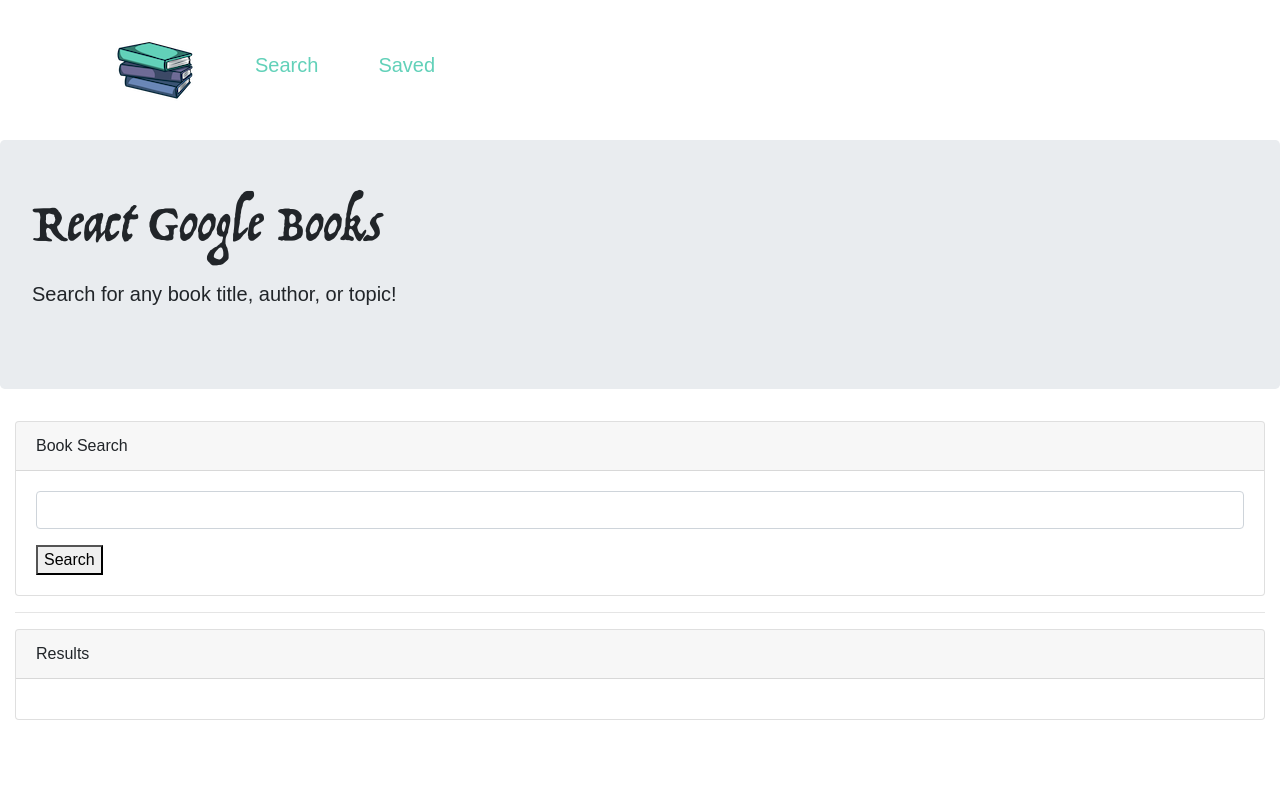
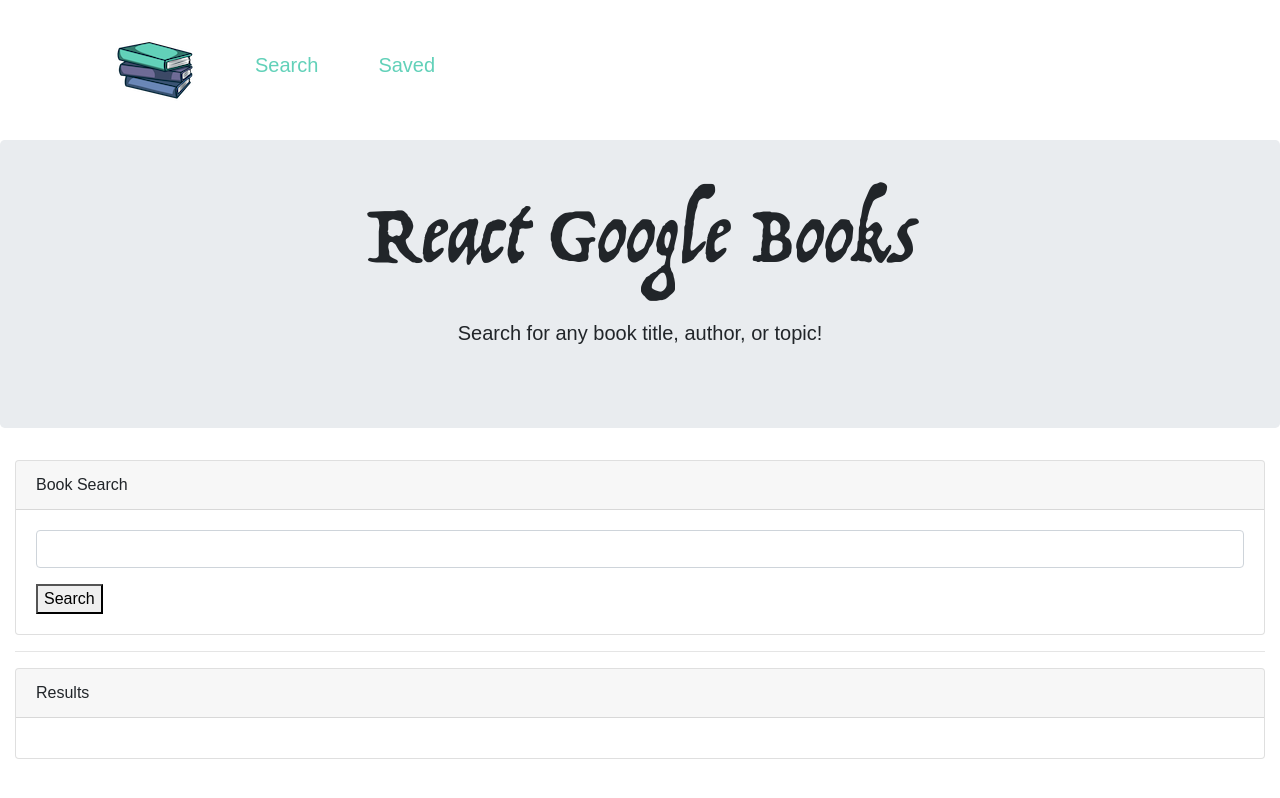
Before and after one commit to whereispolaris/react-books-api, a React (Create React App) app in the folder client/: page / in a window 1280 px wide. Built offline with nearby package versions, Linux system fonts and the light colour scheme.

Commit message:
Enlarged and justified jumbotron font.

```diff
--- a/client/src/components/Jumbotron/index.js
+++ b/client/src/components/Jumbotron/index.js
@@ -4,10 +4,10 @@ import "./Jumbotron.css"
 
 const Jumbotron = () => {
     return (
-        <div className="jumbotron">
+        <div className="jumbotron text-center">
             <Switch>
-                <Route exact path="/" render={() => <h1 className="display-4">React Google Books</h1>} />
-                <Route exact path="/saved" render={() => <h1 className="display-4">Saved Books</h1>} />
+                <Route exact path="/" render={() => <h1 className="display-2">React Google Books</h1>} />
+                <Route exact path="/saved" render={() => <h1 className="display-2">Saved Books</h1>} />
             </Switch>
             <p className="lead">Search for any book title, author, or topic!</p>
         </div>
```
